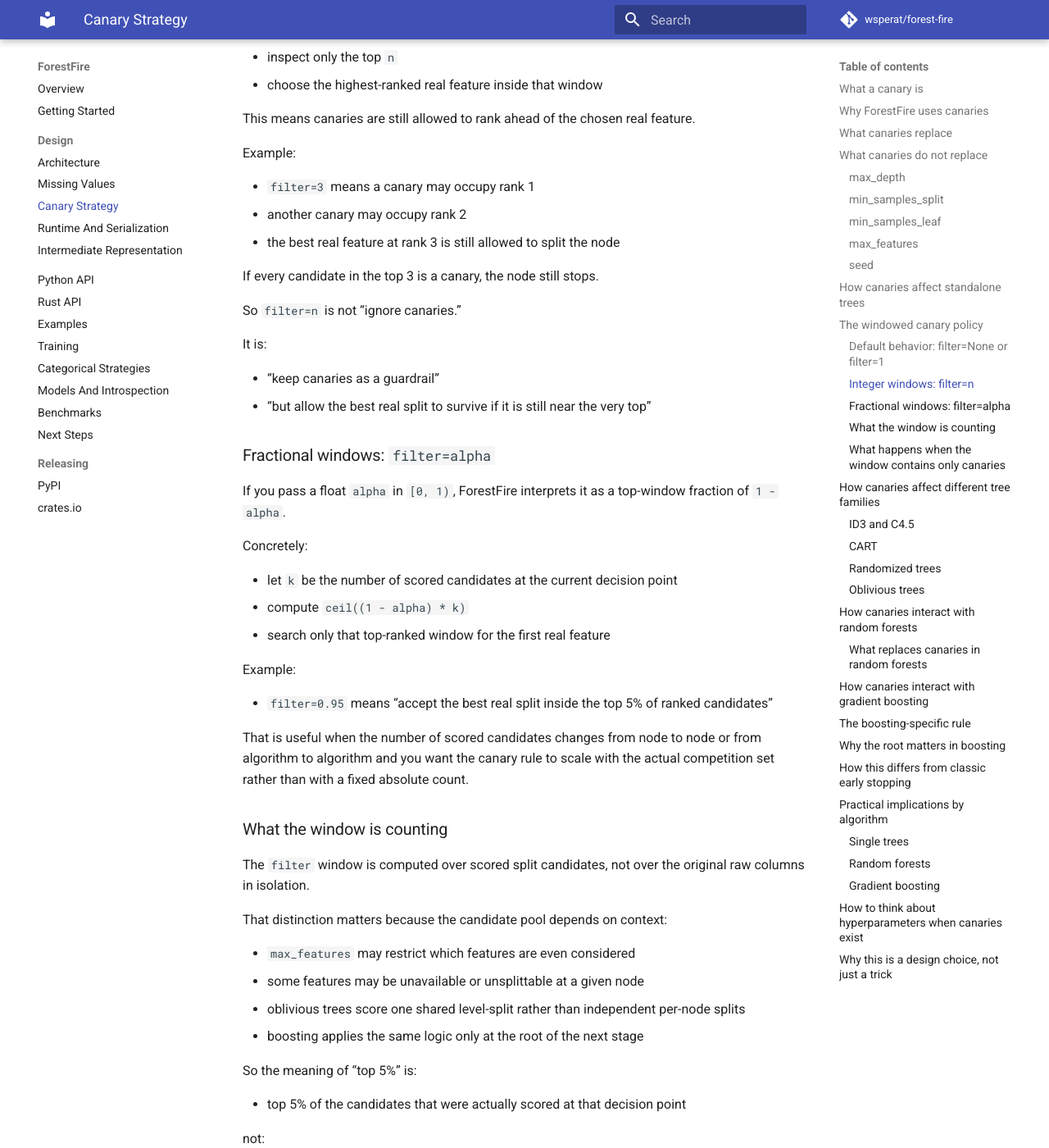
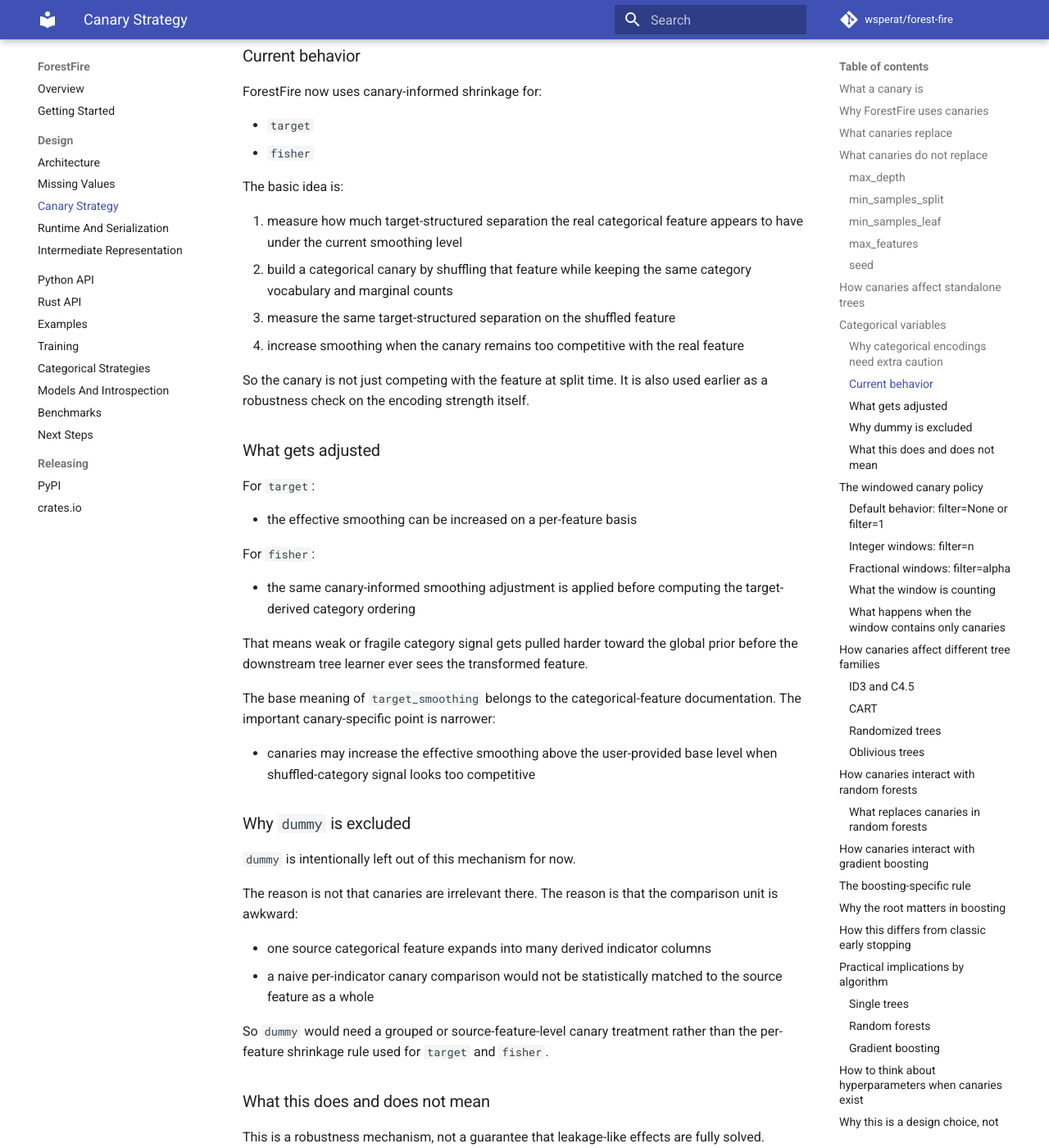
Before and after one commit to wsperat/forest-fire, an MkDocs documentation site: the page built from docs/canaries.md, in a window 1280 px wide and 1400 px high, scrolled down 4782 px. Shown: the whole window at 82% size. Built offline with MkDocs 1.6.1 and Material for MkDocs 9.7.7, drawn with Linux system fonts in a browser that asks for light colours; comment, search, counter and statistics services are not loaded; some of the changed text lies outside the part shown.

Commit message:
update docs

```diff
--- a/docs/canaries.md
+++ b/docs/canaries.md
@@ -145,6 +145,115 @@ Effectively:
 This matters because standalone trees are the most exposed to “keep splitting because you can” behavior.
 
 In that setting, canaries let ForestFire be less dependent on post-hoc pruning.
+
+## Categorical variables
+
+Canaries now also play a second role for categorical handling.
+
+For ordinary numeric and binary training, canaries act mainly as a split
+acceptance baseline:
+
+- is this candidate split better than structured noise?
+
+For categorical encodings, there is an additional failure mode:
+
+- a target-informed encoding can manufacture convincing-looking structure from
+  sparse or noisy categories even before the tree starts choosing splits
+
+That matters most for:
+
+- `target`
+- `fisher`
+
+and much less cleanly for:
+
+- `dummy`
+
+### Why categorical encodings need extra caution
+
+`target` and `fisher` both use the training target while building the feature
+representation itself.
+
+That means a noisy categorical column can still look strong:
+
+- `target` may give rare categories extreme encoded values
+- `fisher` may produce a clean-looking category ordering that is mostly luck
+
+If the library only asked whether the resulting transformed feature can win a
+split later, it would be evaluating the encoding after some of the overfit risk
+has already been baked in.
+
+### Current behavior
+
+ForestFire now uses canary-informed shrinkage for:
+
+- `target`
+- `fisher`
+
+The basic idea is:
+
+1. measure how much target-structured separation the real categorical feature
+   appears to have under the current smoothing level
+2. build a categorical canary by shuffling that feature while keeping the same
+   category vocabulary and marginal counts
+3. measure the same target-structured separation on the shuffled feature
+4. increase smoothing when the canary remains too competitive with the real
+   feature
+
+So the canary is not just competing with the feature at split time. It is also
+used earlier as a robustness check on the encoding strength itself.
+
+### What gets adjusted
+
+For `target`:
+
+- the effective smoothing can be increased on a per-feature basis
+
+For `fisher`:
+
+- the same canary-informed smoothing adjustment is applied before computing the
+  target-derived category ordering
+
+That means weak or fragile category signal gets pulled harder toward the global
+prior before the downstream tree learner ever sees the transformed feature.
+
+The base meaning of `target_smoothing` belongs to the categorical-feature
+documentation. The important canary-specific point is narrower:
+
+- canaries may increase the effective smoothing above the user-provided base
+  level when shuffled-category signal looks too competitive
+
+### Why `dummy` is excluded
+
+`dummy` is intentionally left out of this mechanism for now.
+
+The reason is not that canaries are irrelevant there. The reason is that the
+comparison unit is awkward:
+
+- one source categorical feature expands into many derived indicator columns
+- a naive per-indicator canary comparison would not be statistically matched to
+  the source feature as a whole
+
+So `dummy` would need a grouped or source-feature-level canary treatment rather
+than the per-feature shrinkage rule used for `target` and `fisher`.
+
+### What this does and does not mean
+
+This is a robustness mechanism, not a guarantee that leakage-like effects are
+fully solved.
+
+It helps by making the encoding more conservative when shuffled categories can
+still produce suspiciously strong apparent signal. But it is still a heuristic
+shrinkage rule, not a full cross-fitting or ordered-statistics categorical
+scheme.
+
+In practical terms, the current design means:
+
+- categorical canaries influence representation strength for `target` and
+  `fisher`
+- ordinary canary competition still governs whether splits are allowed to win
+  later in tree growth
+- `dummy` still uses the regular split-time canary mechanism only
 
 ## The windowed canary policy
 
```
Also changed, not shown: docs/categorical-strategies.md (+19 -0 lines).
